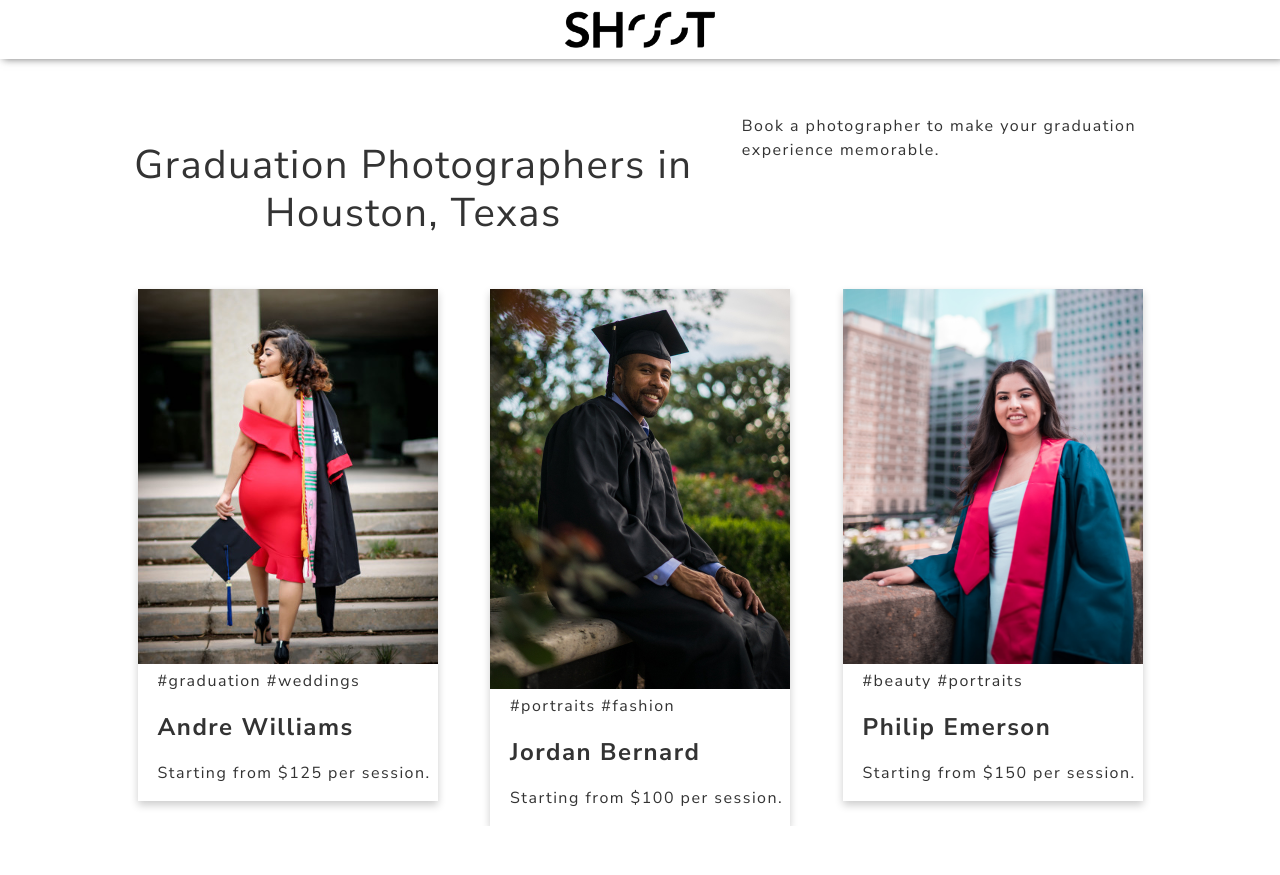
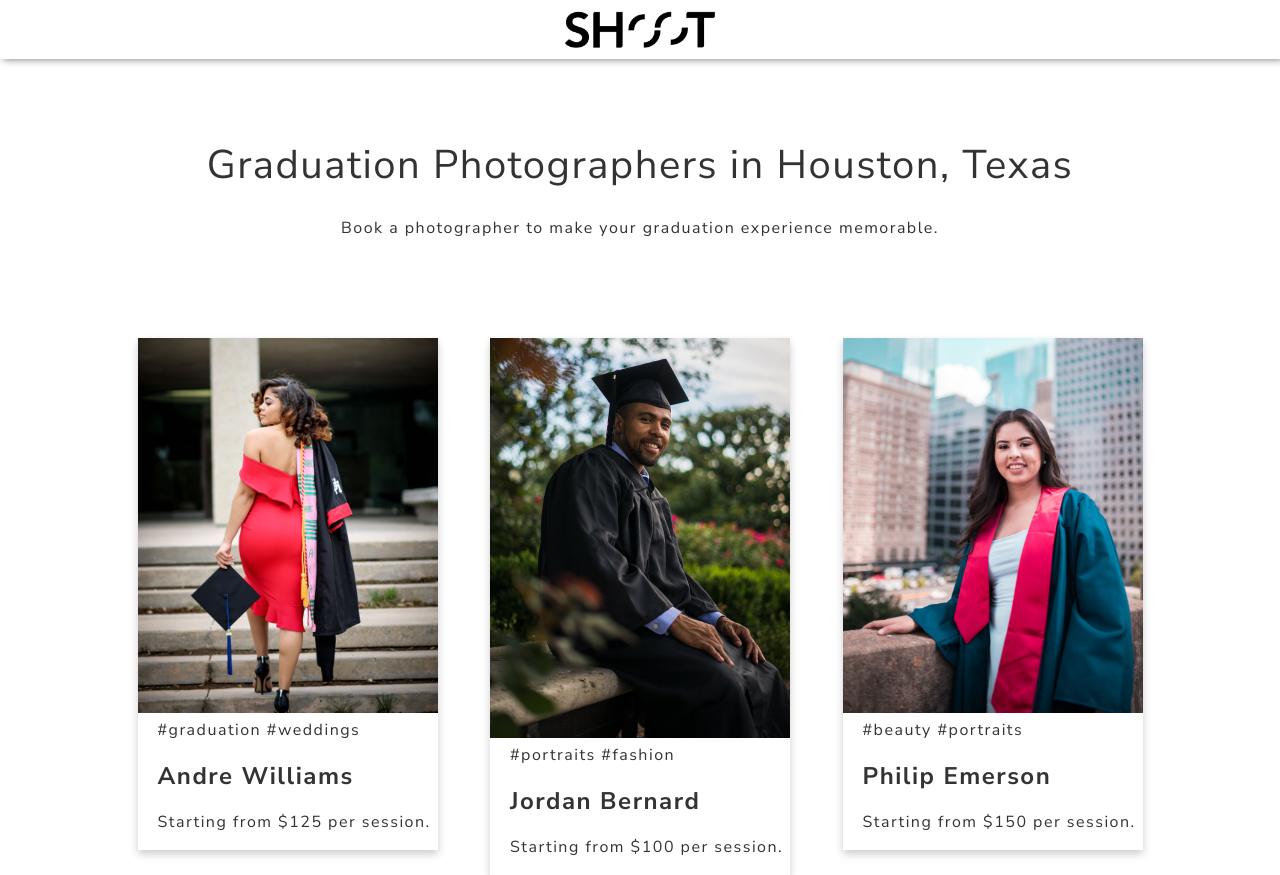
Before and after one commit to nabilahsan/shoot-mvp, a PHP site: page / in a window 1280 px wide. Before the commit the page ends 826 px from the top, so only its background shows below. Run offline with PHP 8.4, Linux system fonts and the light colour scheme; some libraries are stand-ins or nearby versions.

Commit message:
Added bottom padding
Signed-off-by: nabilahsan <nabilahsan95@gmail.com>

```diff
--- a/resources/css/style.css
+++ b/resources/css/style.css
@@ -92,8 +92,11 @@ nav {
 
 #heading {
   padding-top: 10%;
+  padding-bottom: 5%;
   display: flex;
   justify-content: center;
+  flex-direction: column;
+  text-align: center;
 }
 
 #heading>h1 {
```
